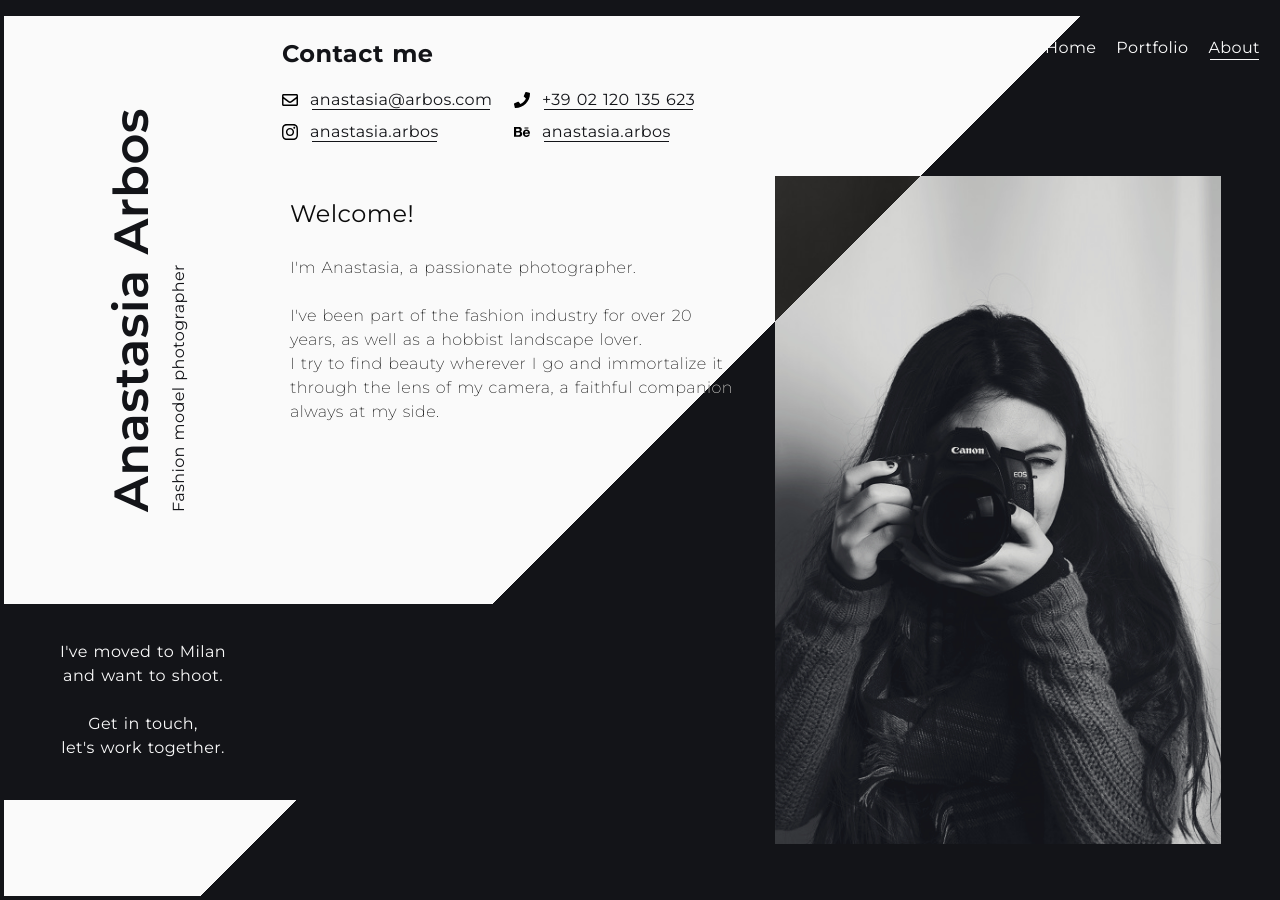
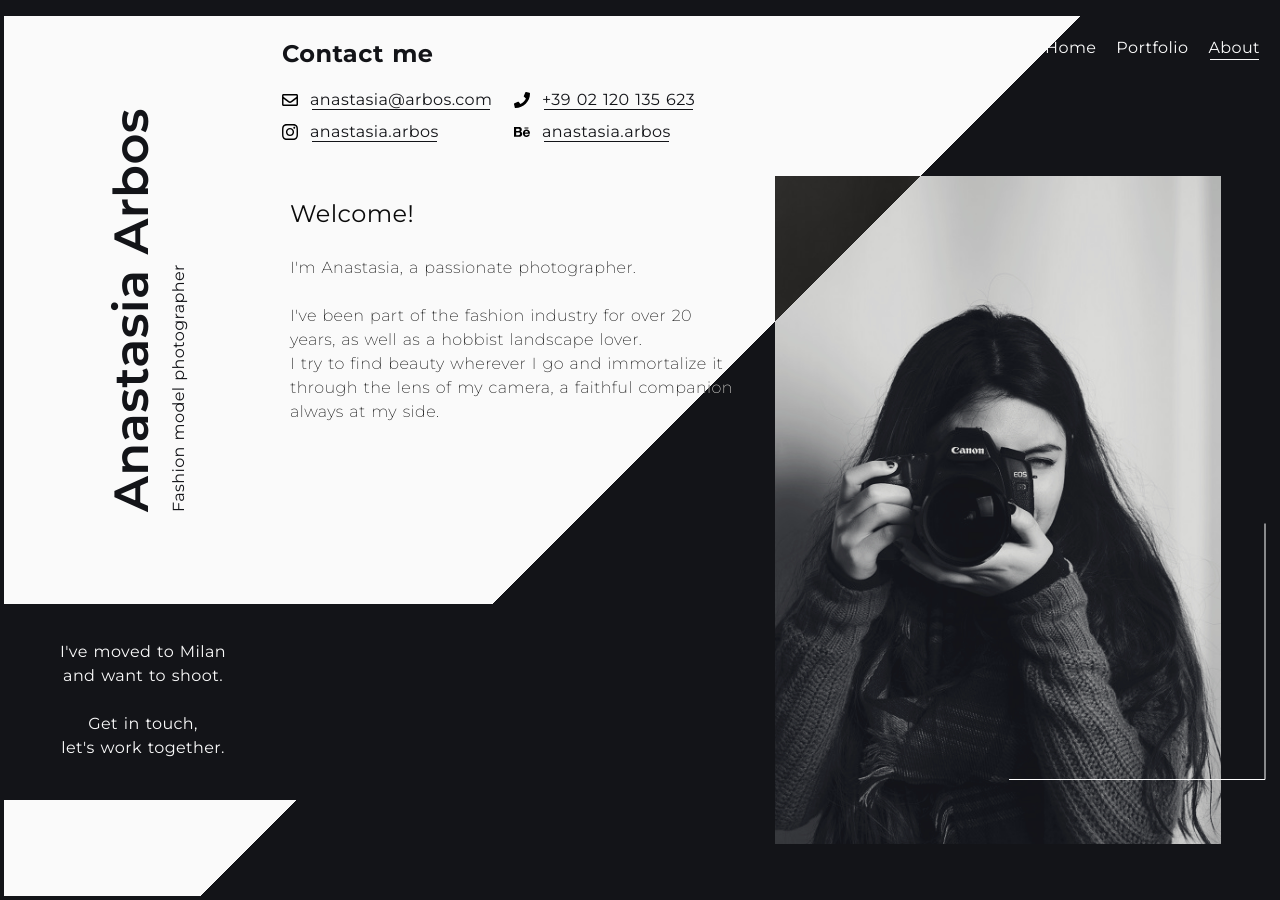
Before and after one commit to nahuel-ianni/model-portfolio-prototype, a Vue app in the folder src/: page /#/about in a window 1280 px wide. Built offline with nearby package versions, Linux system fonts and the light colour scheme.

Commit message:
Added hr decal

```diff
--- a/src/src/App.vue
+++ b/src/src/App.vue
@@ -13,6 +13,9 @@
       </div>
 
       <router-view class="content" />
+
+      <hr class="desktop rule" />
+      <hr class="desktop rule vertical" />
     </main>
 
     <footer></footer>
@@ -67,5 +70,21 @@ export default {
     grid-area: bottom;
     margin: 0 2.95rem 2.75rem 0;
   }
+
+  .rule {
+    border: 0;
+    border-bottom: 1px solid rgba(255, 255, 255, 1);
+    bottom: 1.5%;
+    height: 0;
+    position: absolute;
+    right: 1.15%;
+    width: 20%;
+    z-index: 25;
+  }
+
+  .vertical {
+    transform: rotate(90deg);
+    transform-origin: 100% 50%;
+  }
 }
 </style>
```
